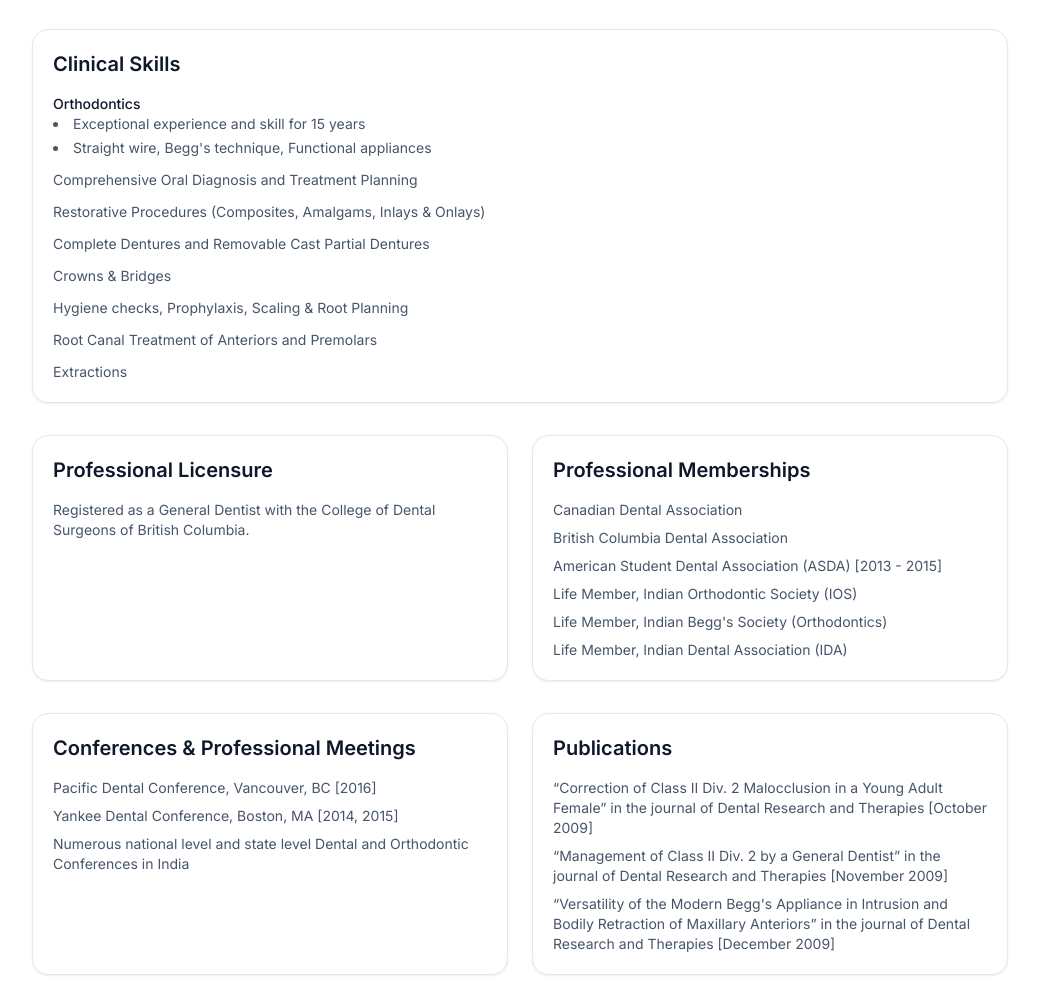
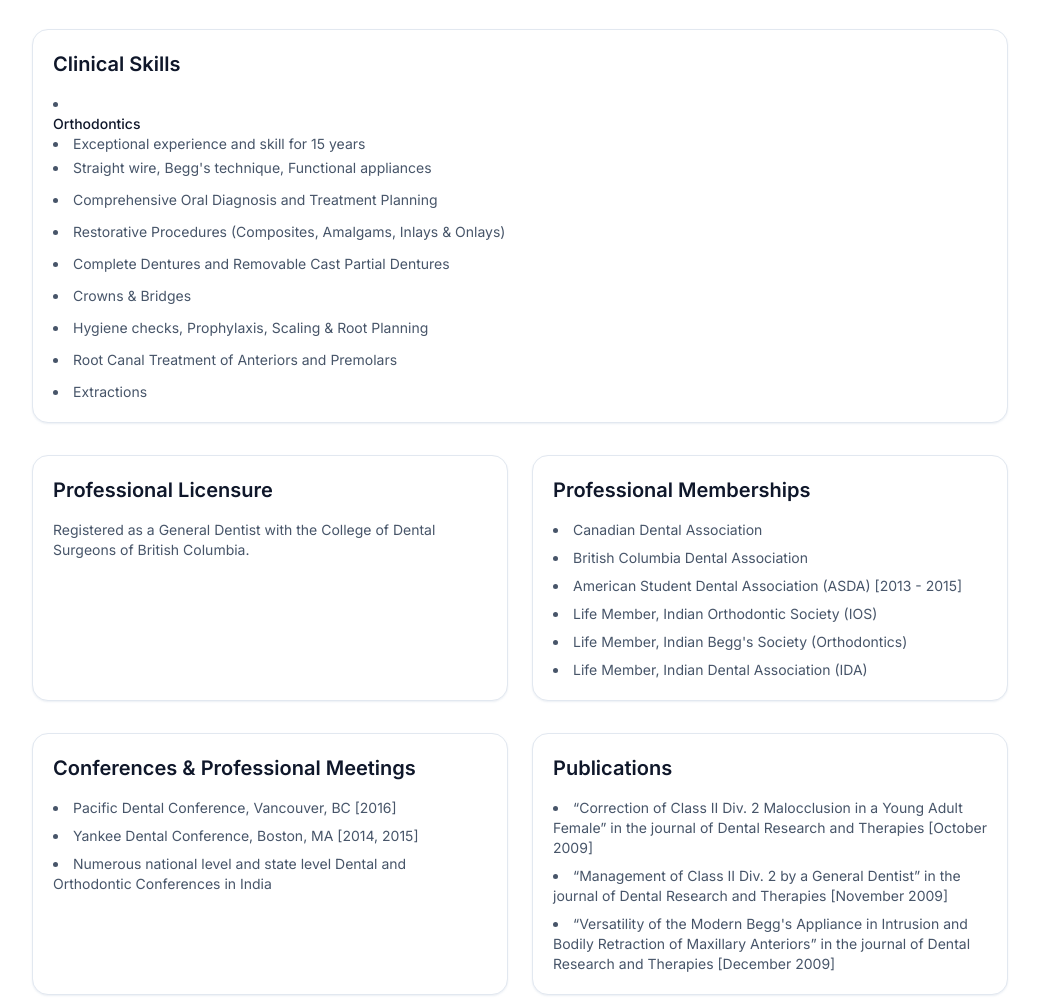
Before and after one commit to shivanshu3/kumararun.com, an Eleventy site: page src/resume.html in a window 1280 px wide. Shown: the part 522-1520 px from the top of the page, without its empty margins (120-1159 px from the left). Built offline with nearby package versions, Linux system fonts and the light colour scheme; Eleventy itself is replaced by a stand-in of ours; files that its build step writes are made by us from their sources.

Commit message:
Make sure bullets render in the resume

```diff
--- a/src/resume.html
+++ b/src/resume.html
@@ -55,7 +55,7 @@
 
   <article class="rounded-2xl border border-slate-200 bg-white p-5 shadow-sm shadow-slate-200/70">
     <h2 class="text-xl font-semibold text-slate-900">Clinical Skills</h2>
-    <ul class="mt-4 space-y-3 text-sm text-slate-600">
+    <ul class="mt-4 space-y-3 text-sm text-slate-600 list-disc list-inside">
       <li>
         <p class="text-slate-900 font-medium">Orthodontics</p>
         <ul class="list-disc list-inside space-y-1 text-slate-600">
@@ -83,7 +83,7 @@
 
     <article class="rounded-2xl border border-slate-200 bg-white p-5 shadow-sm shadow-slate-200/70">
       <h2 class="text-xl font-semibold text-slate-900">Professional Memberships</h2>
-      <ul class="mt-4 space-y-2 text-sm text-slate-600">
+      <ul class="mt-4 space-y-2 text-sm text-slate-600 list-disc list-inside">
         <li>Canadian Dental Association</li>
         <li>British Columbia Dental Association</li>
         <li>American Student Dental Association (ASDA) [2013 - 2015]</li>
@@ -97,7 +97,7 @@
   <div class="grid gap-6 md:grid-cols-2">
     <article class="rounded-2xl border border-slate-200 bg-white p-5 shadow-sm shadow-slate-200/70">
       <h2 class="text-xl font-semibold text-slate-900">Conferences & Professional Meetings</h2>
-      <ul class="mt-4 space-y-2 text-sm text-slate-600">
+      <ul class="mt-4 space-y-2 text-sm text-slate-600 list-disc list-inside">
         <li>Pacific Dental Conference, Vancouver, BC [2016]</li>
         <li>Yankee Dental Conference, Boston, MA [2014, 2015]</li>
         <li>Numerous national level and state level Dental and Orthodontic Conferences in India</li>
@@ -106,7 +106,7 @@
 
     <article class="rounded-2xl border border-slate-200 bg-white p-5 shadow-sm shadow-slate-200/70">
       <h2 class="text-xl font-semibold text-slate-900">Publications</h2>
-      <ul class="mt-4 space-y-2 text-sm text-slate-600">
+      <ul class="mt-4 space-y-2 text-sm text-slate-600 list-disc list-inside">
         <li>&ldquo;Correction of Class II Div. 2 Malocclusion in a Young Adult Female&rdquo; in the journal of Dental Research and Therapies [October 2009]</li>
         <li>&ldquo;Management of Class II Div. 2 by a General Dentist&rdquo; in the journal of Dental Research and Therapies [November 2009]</li>
         <li>&ldquo;Versatility of the Modern Begg's Appliance in Intrusion and Bodily Retraction of Maxillary Anteriors&rdquo; in the journal of Dental Research and Therapies [December 2009]</li>
```
